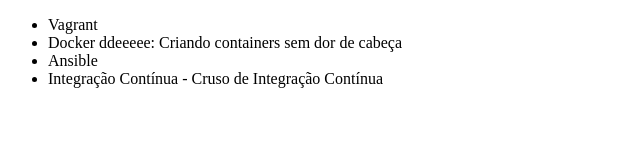
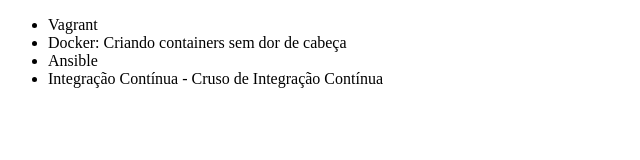
Before and after one commit to tupi10/alura-git, a plain HTML site: page index.html in a window 1280 px wide. Shown: the full height of the page, 0-640 px from the left. Drawn offline with Linux system fonts and the light colour scheme.

Commit message:
Revert "Desfazer no futuro"
his reverts commit 9bd614da9c1c1f57d4815a131ffc9ed853320945.

```diff
--- a/index.html
+++ b/index.html
@@ -7,7 +7,7 @@
 <body>
     <ul>
         <li>Vagrant</li>
-        <li>Docker ddeeeee: Criando containers sem dor de cabeça</li>
+        <li>Docker: Criando containers sem dor de cabeça</li>
         <li>Ansible</li>
         <li>Integração Contínua - Cruso de Integração Contínua</li>
     </ul>
```
